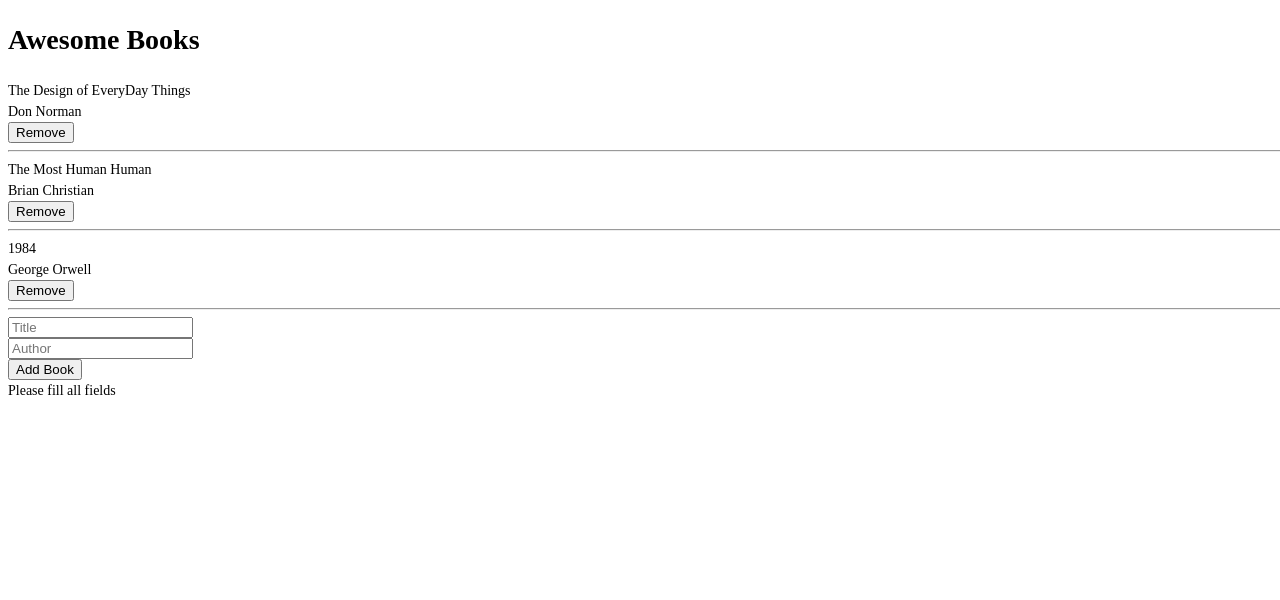
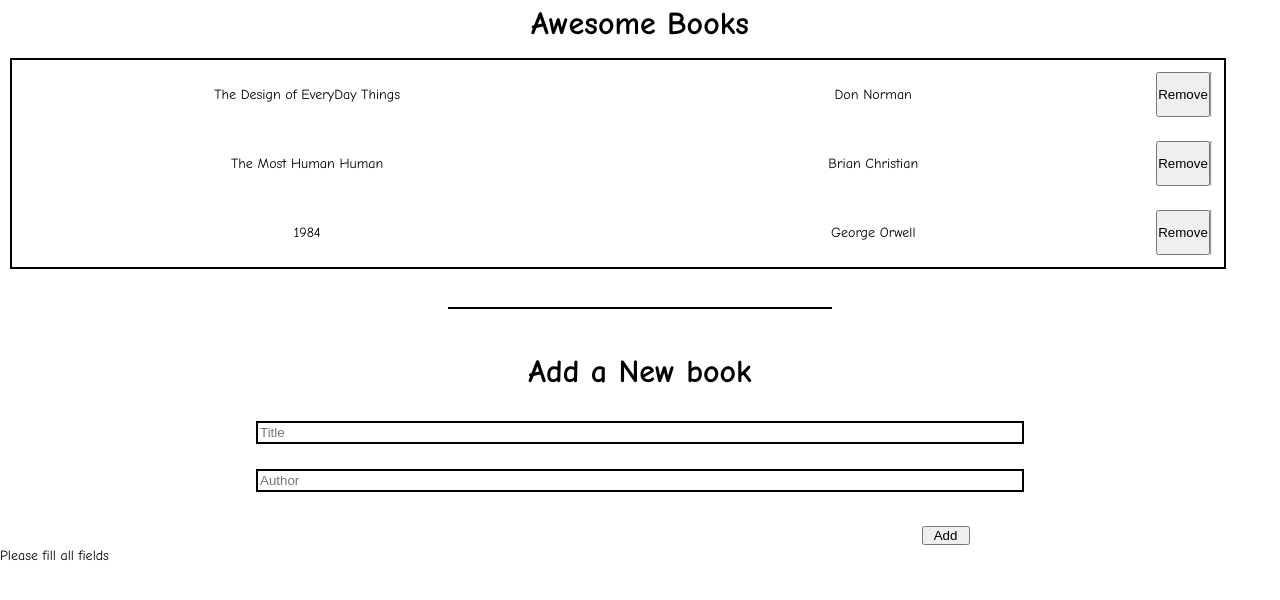
Before and after one commit to sergiogval/awesome-books, a website: page index.html in a window 1280 px wide. Drawn offline with Linux system fonts and the light colour scheme.

Commit message:
Add style

```diff
--- a/index.html
+++ b/index.html
@@ -12,15 +12,16 @@
 <body>
   <h1 class="pageHeader">Awesome Books</h1>
   <div id="bookList" class="bookList"></div>
+  <span class="line"></span>
+<h2 class="formHeader">Add a New book</h2>
   <form id="form">
     <input type="text" id="title" class="title" name="title" placeholder="Title">
     <br>
     <input type="text" id="author" class="author" name="author" placeholder="Author">
     <br>
-    <input type="submit" id="addBook" value="Add Book">
+    <input type="submit" id="addBook" class="bookAdd" value="Add">
   </form>
   <div id="error" class="error">Please fill all fields</div>
-  <!-- <script src="index.js" ></script> -->
   <script src="logic.js" ></script>
 </body>
 
--- a/style.css
+++ b/style.css
@@ -1,6 +1,90 @@
+@import url('https://fonts.googleapis.com/css2?family=Comic+Neue:ital,wght@0,300;0,400;0,700;1,300;1,400;1,700&display=swap');
+
+:root {
+  --color-bg1: #b4adad;
+  --color-bg2: #fff;
+}
+
+* {
+  margin: 0;
+  padding: 0;
+  box-sizing: border-box;
+}
+
 body {
+  font-family: 'Comic Neue', cursive;
   font-size: 14px;
   line-height: 1.5;
   width: 100vw;
   height: 100vh;
 }
+
+.pageHeader {
+  font-size: 2rem;
+  text-align: center;
+}
+
+.bookList {
+  display: flex;
+  flex-direction: column;
+  justify-content: center;
+  margin: 10px;
+  width: 95vw;
+  border: solid 2px black;
+}
+
+.bookList div {
+  display: flex;
+  flex-direction: row;
+  justify-content: space-evenly;
+  background-color: ((odd) var(--color-bg1));
+  width: 100%;
+  padding: 1%;
+  border: none;
+}
+
+.line {
+  color: black;
+  background-color: black;
+  height: 2px;
+  width: 30%;
+  display: flex;
+  justify-self: center;
+  margin: 3% auto 2% auto;
+}
+
+.formHeader {
+  font-size: 2rem;
+  display: flex;
+  flex-direction: row;
+  justify-content: space-evenly;
+  width: 100%;
+  padding: 1%;
+}
+
+.title {
+  display: flex;
+  width: 60%;
+  margin: 1% auto 2px auto;
+  padding: 2px;
+  border: solid 2px black;
+  outline: none;
+}
+
+.author {
+  display: flex;
+  width: 60%;
+  margin: 2px auto 1% auto;
+  padding: 2px;
+  border: solid 2px black;
+  outline: none;
+}
+
+.bookAdd {
+  display: flex;
+  margin-left: 72%;
+  width: 3rem;
+  padding: 0 4px;
+  font-weight: 400;
+
+}
```
Also changed, not shown: 1 other file.
